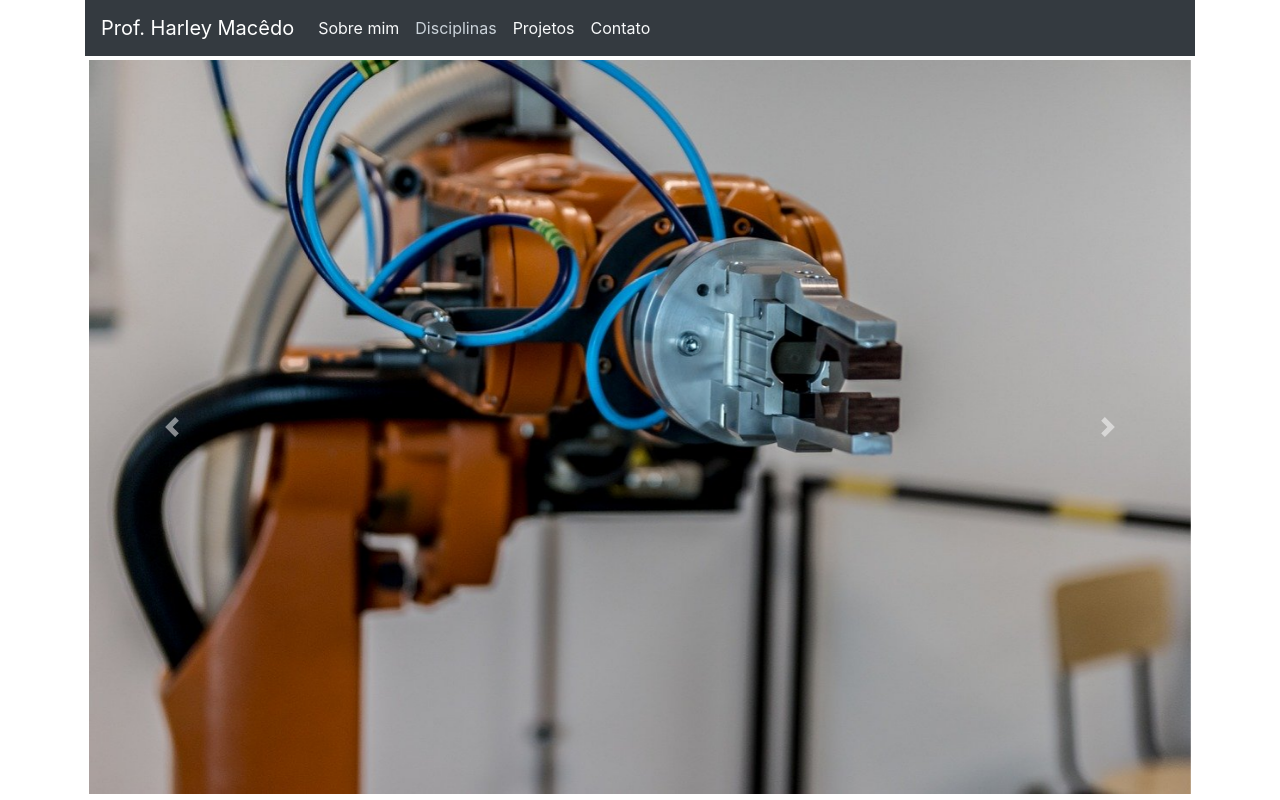
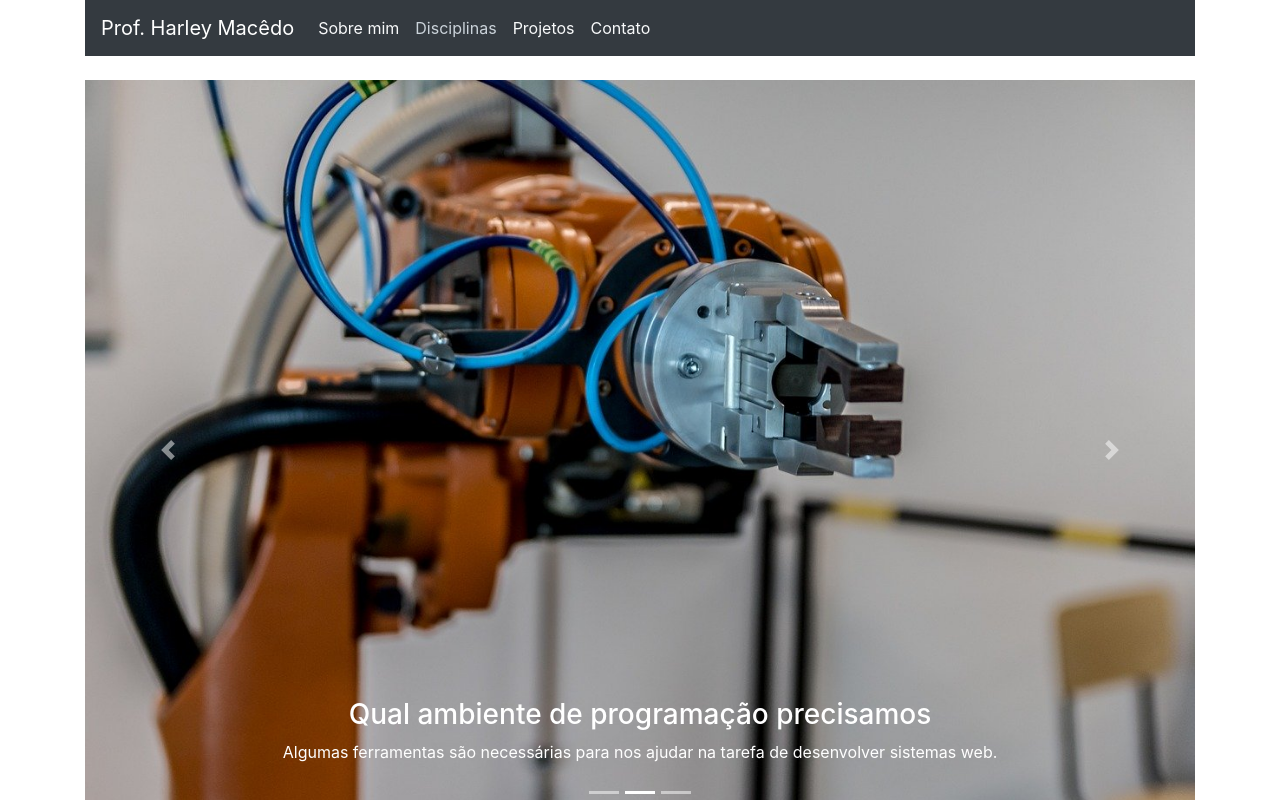
Before and after one commit to harleymacedo/harleymacedo.github.io, a plain HTML site: page index.html in a window 1280 px wide. Both pictures are taken after a click on the link "Disciplinas". Shown: the top 800 px of the page. Drawn offline with nearby package versions, Linux system fonts and the light colour scheme.

Commit message:
Slide show melhorado

```diff
--- a/index.html
+++ b/index.html
@@ -3,7 +3,7 @@
 <head>
     <meta charset="UTF-8">
     <meta name="viewport" content="width=device-width, initial-scale=1.0">
-    <title>Fábrica de software Cactec</title>
+    <title>Prof. Harley Macêdo</title>
     <script src="https://code.jquery.com/jquery-3.4.1.slim.min.js" integrity="sha384-J6qa4849blE2+poT4WnyKhv5vZF5SrPo0iEjwBvKU7imGFAV0wwj1yYfoRSJoZ+n" crossorigin="anonymous"></script>
     <script src="https://cdn.jsdelivr.net/npm/popper.js@1.16.0/dist/umd/popper.min.js" integrity="sha384-Q6E9RHvbIyZFJoft+2mJbHaEWldlvI9IOYy5n3zV9zzTtmI3UksdQRVvoxMfooAo" crossorigin="anonymous"></script>
     <link rel="stylesheet" href="https://stackpath.bootstrapcdn.com/bootstrap/4.4.1/css/bootstrap.min.css" integrity="sha384-Vkoo8x4CGsO3+Hhxv8T/Q5PaXtkKtu6ug5TOeNV6gBiFeWPGFN9MuhOf23Q9Ifjh" crossorigin="anonymous">
@@ -29,17 +29,33 @@
         <!--Fim Barra de navegação-->
 
         <!--Slide show-->
-        <div class="row m-1">
-            <div id="carouselExampleControls" class="carousel slide" data-ride="carousel">
+        <div id="carouselExampleControls" class="carousel slide mt-4" data-ride="carousel">
+            <ol class="carousel-indicators">
+                <li data-target="carouselExampleControls" data-slide-to="0" class="active"></li>
+                <li data-target="carouselExampleControls" data-slide-to="1" ></li>
+                <li data-target="carouselExampleControls" data-slide-to="2" ></li>
+            </ol>
             <div class="carousel-inner">
                 <div class="carousel-item active">
                     <img src="./imagens/slide1.jpg" class="d-block w-100" alt="Workshop">
+                    <div class="carousel-caption">
+                        <h3>Entenda a metodologia utilizadas nas aulas de Programação Web</h3>
+                        <p>Nas aulas de programação backend, é utilizado técnicas de aula participativa e de simulação de ambiente de marcado.</p>
+                    </div>
                 </div>
                 <div class="carousel-item">
                     <img src="./imagens/slide2.jpg" class="d-block w-100" alt="Braço robo">
+                    <div class="carousel-caption">
+                        <h3>Qual ambiente de programação precisamos</h3>
+                        <p>Algumas ferramentas são necessárias para nos ajudar na tarefa de desenvolver sistemas web.</p>
+                    </div>
                 </div>
                 <div class="carousel-item">
                     <img src="./imagens/slide3.jpg" class="d-block w-100" alt="Abelhas">
+                    <div class="carousel-caption">
+                        <h3>Dicas de carreira na área de programação web</h3>
+                        <p>É muito importante se manter atento sobre quais as exigências do mercado de trabalho na área de programação web.</p>
+                    </div>
                 </div>
             </div>
             <a class="carousel-control-prev" href="#carouselExampleControls" role="button" data-slide="prev">
@@ -50,7 +66,6 @@
             <span class="carousel-control-next-icon" aria-hidden="true"></span>
             <span class="sr-only">Next</span>
             </a>
-            </div>
         </div>
         <!--Fim Slide show-->
 
```
Lines whose indentation alone changed are shown as unchanged.
